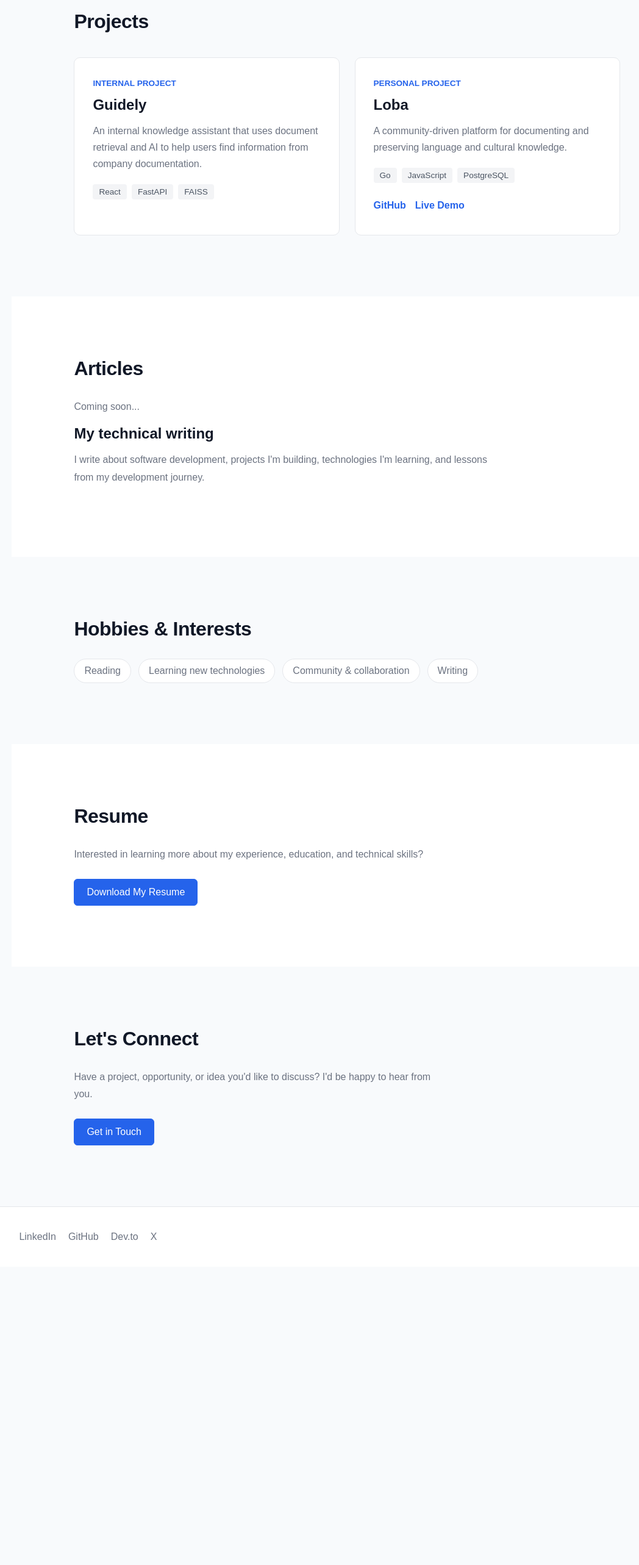
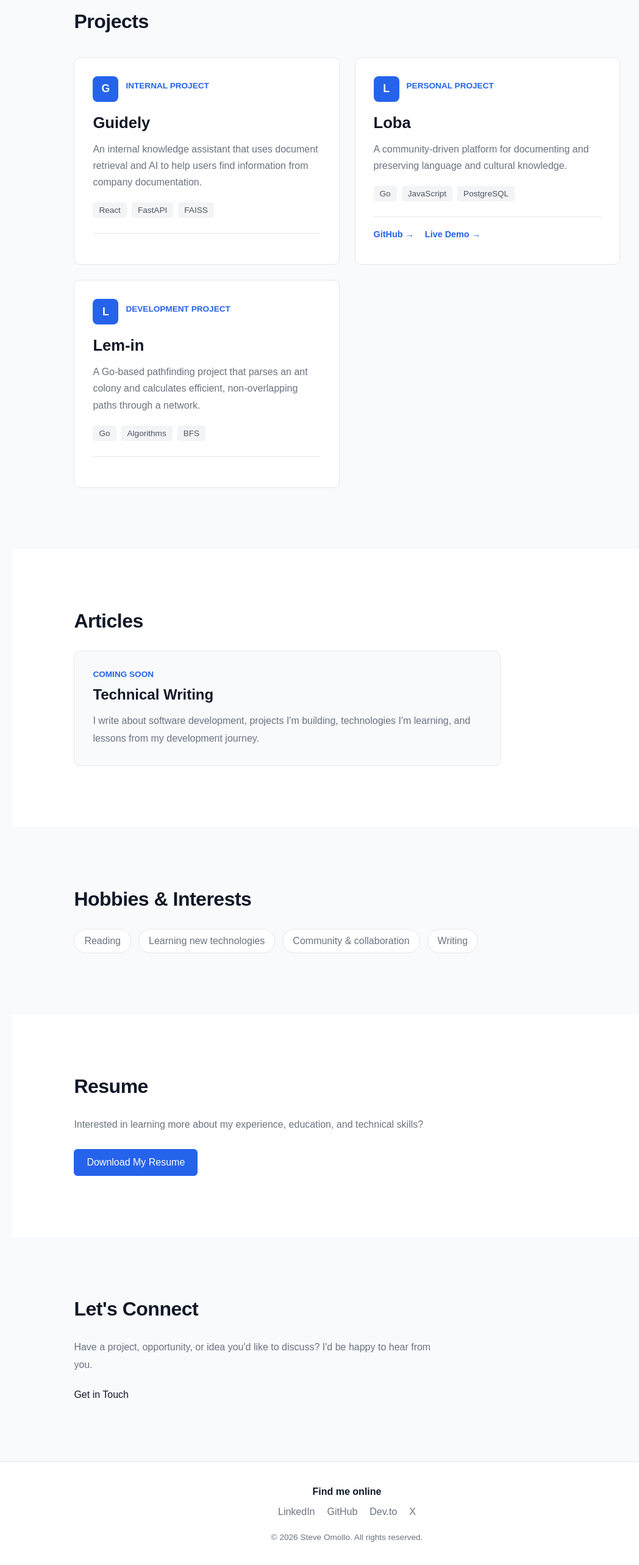
Before and after one commit to Omollos/portfolio, a React app: page / in a window 1280 px wide. Shown: the part 1470-4036 px from the top of the page at 61% size, without its empty margins (71-1119 px from the left). Before the commit the page ends 3547 px from the top, so only its background shows below. Built offline with nearby package versions, Linux system fonts and the light colour scheme; the HTML template or start-up script is replaced by a standard one.

Commit message:
feat: complete portfolio section

```diff
--- a/src/App.css
+++ b/src/App.css
@@ -223,7 +223,40 @@ nav {
   box-shadow: 0 10px 30px rgba(0, 0, 0, 0.06);
 }
 
-.project-card > p:first-child {
+.project-header {
+  display: flex;
+  align-items: center;
+  gap: 12px;
+
+  margin-bottom: 20px;
+}
+
+.project-icon {
+  display: flex;
+  align-items: center;
+  justify-content: center;
+
+  width: 42px;
+  height: 42px;
+
+  background: var(--accent);
+  border-radius: 8px;
+
+  color: white;
+  font-size: 1.1rem;
+  font-weight: 700;
+}
+
+.project-type {
+  margin-bottom: 0;
+
+  color: var(--accent);
+  font-size: 0.85rem;
+  font-weight: 600;
+  text-transform: uppercase;
+}
+
+.project-type {
   margin-bottom: 10px;
 
   color: var(--accent);
@@ -235,19 +268,22 @@ nav {
 .project-card h3 {
   margin-bottom: 15px;
 
-  font-size: 1.5rem;
+  font-size: 1.6rem;
 }
 
-.project-card p {
+.project-description {
   margin-bottom: 20px;
+
   line-height: 1.7;
 }
 
-.project-card span {
-  display: inline-block;
+.project-technologies {
+  display: flex;
+  flex-wrap: wrap;
+  gap: 8px;
+}
 
-  margin-right: 8px;
-  margin-bottom: 8px;
+.project-technologies span {
   padding: 5px 10px;
 
   background: #f3f4f6;
@@ -257,20 +293,56 @@ nav {
   font-size: 0.85rem;
 }
 
+.project-links {
+  display: flex;
+  gap: 18px;
+
+  margin-top: 25px;
+  padding-top: 20px;
+
+  border-top: 1px solid var(--border);
+}
+
+.project-links a {
+  color: var(--accent);
+  font-size: 0.9rem;
+  font-weight: 600;
+}
+
+.project-links a:hover {
+  color: var(--accent-dark);
+  text-decoration: underline;
+}
+
 /* Articles */
 
 #articles article {
   max-width: 700px;
 }
 
-#articles article p {
-  margin-bottom: 15px;
-  line-height: 1.8;
+.article-card {
+  max-width: 700px;
+  padding: 30px;
+  background: var(--background);
+  border: 1px solid var(--border);
+  border-radius: 10px;
 }
 
-#articles h3 {
+.article-status {
+  margin-bottom: 12px;
+  color: var(--accent);
+  font-size: 0.85rem;
+  font-weight: 600;
+  text-transform: uppercase;
+}
+
+.article-card h3 {
   margin-bottom: 15px;
   font-size: 1.5rem;
+}
+
+.article-card p:last-child {
+  line-height: 1.8;
 }
 
 /* Hobbies */
@@ -293,26 +365,25 @@ nav {
 
 /* Resume */
 
+.resume-content {
+  max-width: 600px;
+}
+
 #resume p {
   margin-bottom: 25px;
   line-height: 1.8;
 }
 
-#resume a,
-#contact a {
+#resume a {
   display: inline-block;
-
   padding: 12px 20px;
-
   background: var(--accent);
   border: 1px solid var(--accent);
   border-radius: 6px;
-
   color: white;
 }
 
-#resume a:hover,
-#contact a:hover {
+#resume a:hover {
   background: var(--accent-dark);
 }
 
@@ -329,39 +400,37 @@ nav {
 /* Social links */
 
 .social-links {
-  display: flex;
-  gap: 20px;
-
   padding: 40px 8%;
-
   background: var(--surface);
   border-top: 1px solid var(--border);
+  text-align: center;
 }
 
-.social-links a {
-  color: var(--muted);
-}
-
-.social-links a:hover {
+.social-links > p:first-child {
+  margin-bottom: 15px;
+  font-weight: 600;
   color: var(--text);
 }
 
-/* Project links */
-
-.project-links {
+.social-links-list {
   display: flex;
-  gap: 15px;
-  margin-top: 20px;
+  justify-content: center;
+  gap: 20px;
+  margin-bottom: 25px;
 }
 
-.project-links a {
-  color: var(--accent);
-  font-weight: 600;
+.social-links-list a {
+  color: var(--muted);
+  font-weight: 500;
 }
 
-.project-links a:hover {
-  color: var(--accent-dark);
-  text-decoration: underline;
+.social-links-list a:hover {
+  color: var(--accent);
+}
+
+.social-links .copyright {
+  margin: 0;
+  font-size: 0.85rem;
 }
 
 /* About details */
--- a/src/components/Articles.jsx
+++ b/src/components/Articles.jsx
@@ -3,16 +3,17 @@ function Articles() {
     <section id="articles">
       <h2>Articles</h2>
 
-            <article>
-                <p>Coming soon...</p>
+      <div className="article-card">
+        <p className="article-status">Coming Soon</p>
 
-                <h3>My technical writing</h3>
+        <h3>Technical Writing</h3>
 
         <p>
           I write about software development, projects I'm building,
-                    technologies I'm learning, and lessons from my development journey.
+          technologies I'm learning, and lessons from my development
+          journey.
         </p>
-            </article>
+      </div>
     </section>
   )
 }
--- a/src/components/ProjectCard.jsx
+++ b/src/components/ProjectCard.jsx
@@ -8,11 +8,17 @@ function ProjectCard({
 }) {
   return (
     <article className="project-card">
-      <p>{type}</p>
+      <div className="project-header">
+        <span className="project-icon">
+          {title.charAt(0)}
+        </span>
+
+        <p className="project-type">{type}</p>
+      </div>
 
       <h3>{title}</h3>
 
-      <p>{description}</p>
+      <p className="project-description">{description}</p>
 
       <div className="project-technologies">
         {technologies.map((technology) => (
@@ -23,13 +29,13 @@ function ProjectCard({
       <div className="project-links">
         {github && (
           <a href={github} target="_blank" rel="noreferrer">
-            GitHub
+            GitHub →
           </a>
         )}
 
         {demo && (
           <a href={demo} target="_blank" rel="noreferrer">
-            Live Demo
+            Live Demo →
           </a>
         )}
       </div>
--- a/src/components/Projects.jsx
+++ b/src/components/Projects.jsx
@@ -21,6 +21,13 @@ function Projects() {
           github="https://github.com/Omollos/loba"
           demo="https://loba-six.vercel.app"
         />
+
+        <ProjectCard
+          type="Development Project"
+          title="Lem-in"
+          description="A Go-based pathfinding project that parses an ant colony and calculates efficient, non-overlapping paths through a network."
+          technologies={['Go', 'Algorithms', 'BFS']}
+        />
       </div>
     </section>
   )
--- a/src/components/SocialLinks.jsx
+++ b/src/components/SocialLinks.jsx
@@ -1,6 +1,9 @@
 function SocialLinks() {
   return (
-    <div className="social-links">
+    <footer className="social-links">
+      <p>Find me online</p>
+
+      <div className="social-links-list">
         <a href="#" target="_blank" rel="noreferrer">
           LinkedIn
         </a>
@@ -17,6 +20,11 @@ function SocialLinks() {
           X
         </a>
       </div>
+
+      <p className="copyright">
+        © 2026 Steve Omollo. All rights reserved.
+      </p>
+    </footer>
   )
 }
 
```
Lines whose indentation alone changed are shown as unchanged.
